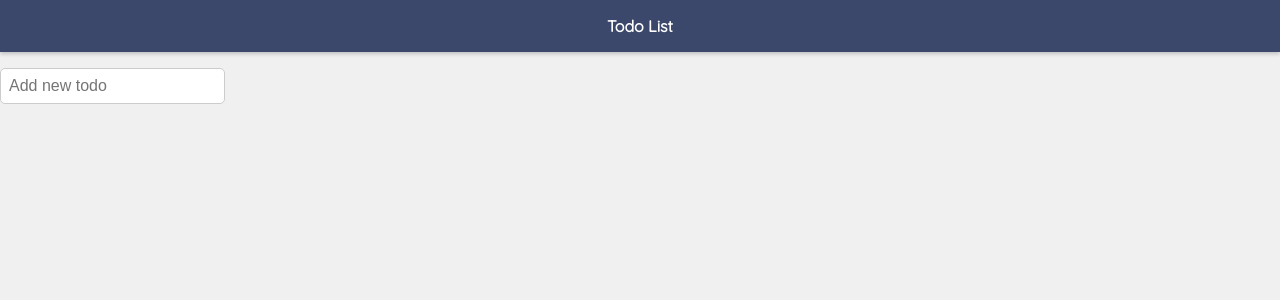
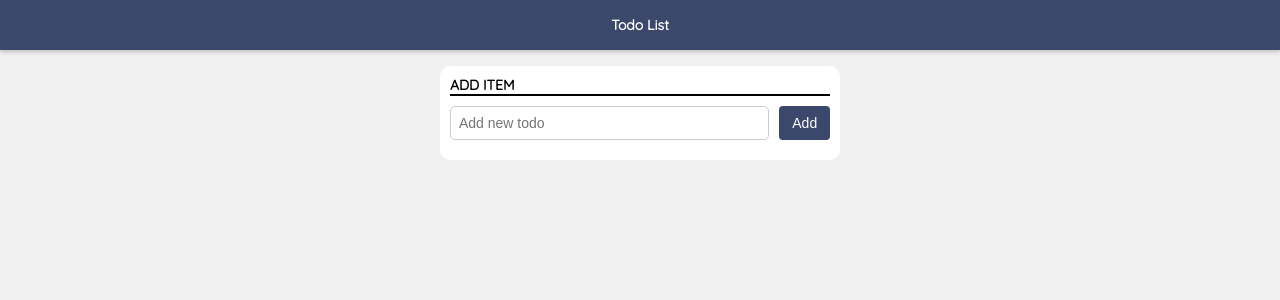
Before and after one commit to dogukanarslan/todo-list-vue, a Vue app: page / in a window 1280 px wide. Shown: the top 300 px of the page. Built offline with nearby package versions, Linux system fonts and the light colour scheme.

Commit message:
Add button

```diff
--- a/src/App.vue
+++ b/src/App.vue
@@ -1,15 +1,22 @@
 <template>
   <Navbar />
 
-  <main>
-    <form @submit="(e) => onSubmit(e)">
+  <main class="main">
+    <form class="todo-list__form" @submit="onSubmit">
+      <h2>ADD ITEM</h2>
+      <div class="todo-list__add">
         <Input
           @changeTodo="(data) => (todoText = data)"
           :value="todoText"
           placeholder="Add new todo"
         />
+        <Button label="Add" />
+      </div>
     </form>
+    <div v-if="todos.length > 0">
+      <h2>TODO</h2>
       <TodoList :todos="todos" />
+    </div>
   </main>
 </template>
 
@@ -18,6 +25,7 @@ import { onMounted, ref } from "vue"
 import Navbar from "./components/Navbar.vue"
 import TodoList from "./components/TodoList.vue"
 import Input from "./components/Input.vue"
+import Button from "./components/Button.vue"
 
 const todoText = ref("")
 const todos = ref([])
@@ -35,7 +43,7 @@ const onSubmit = (e) => {
 }
 
 export default {
-  components: { Navbar, TodoList, Input },
+  components: { Navbar, TodoList, Input, Button },
   setup() {
     onMounted(() => {
       const existingTodos = JSON.parse(localStorage.getItem("todos"))
@@ -48,3 +56,24 @@ export default {
   }
 }
 </script>
+
+<style>
+.main {
+  width: 400px;
+  margin: 10px auto;
+  background-color: var(--white);
+  border-radius: 10px;
+  padding: 10px;
+}
+
+.main h2 {
+  border-bottom: 2px solid black;
+  text-transform: uppercase;
+}
+
+.todo-list__add {
+  padding: 10px 0;
+  display: flex;
+  column-gap: 10px;
+}
+</style>
--- a/src/assets/main.css
+++ b/src/assets/main.css
@@ -3,12 +3,14 @@ body {
   font-family: "Quicksand", sans-serif;
   margin: 0;
   background: var(--secondary);
+  font-size: 14px;
 }
 
 * {
   margin: 0;
   padding: 0;
   font-size: inherit;
+  box-sizing: border-box;
 }
 
 ul {
@@ -16,6 +18,7 @@ ul {
 }
 
 :root {
+  --white: #fff;
   --primary: #3c486b;
   --secondary: #f0f0f0;
 }
--- a/src/components/Input.vue
+++ b/src/components/Input.vue
@@ -16,8 +16,10 @@ export default {
 
 <style>
 .input {
+  width: 100%;
   padding: 0.5rem;
   border: 1px solid #ccc;
   border-radius: 5px;
+  outline: none;
 }
 </style>
```
Lines whose indentation alone changed are shown as unchanged.
